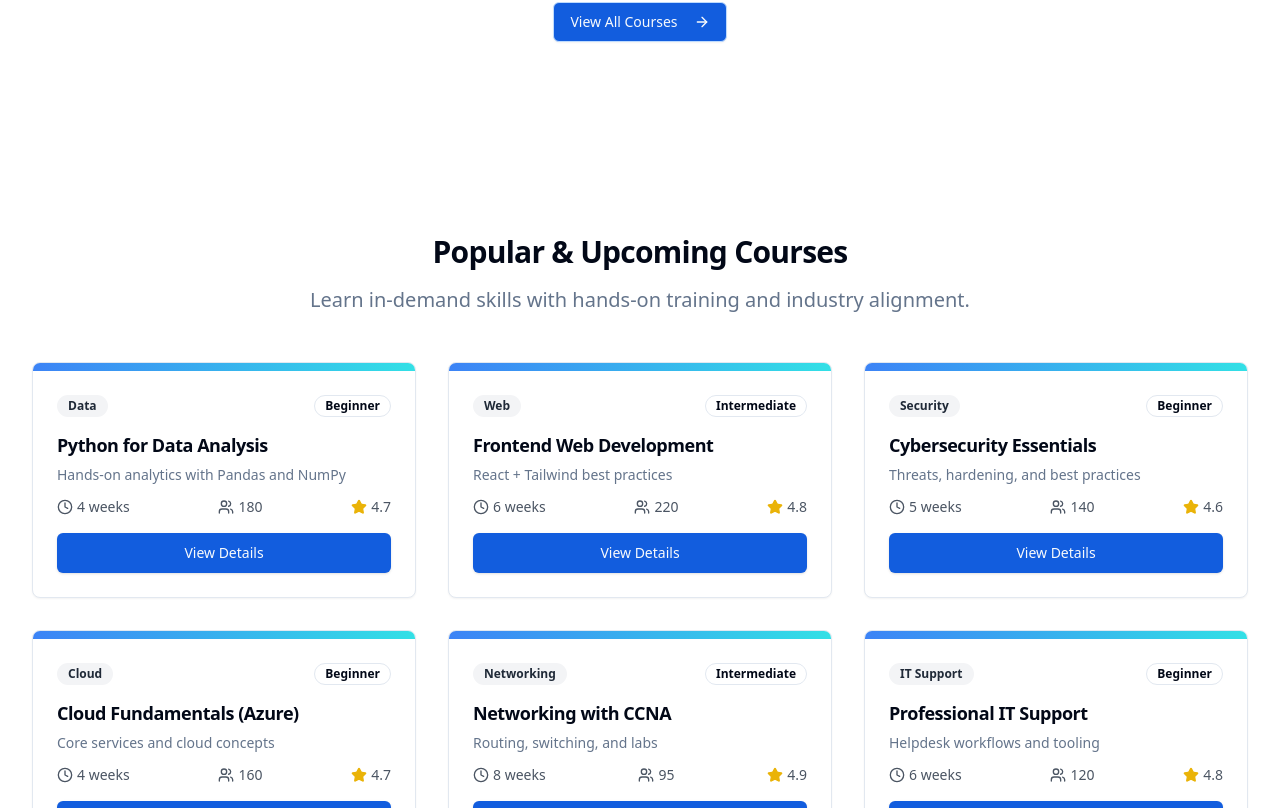
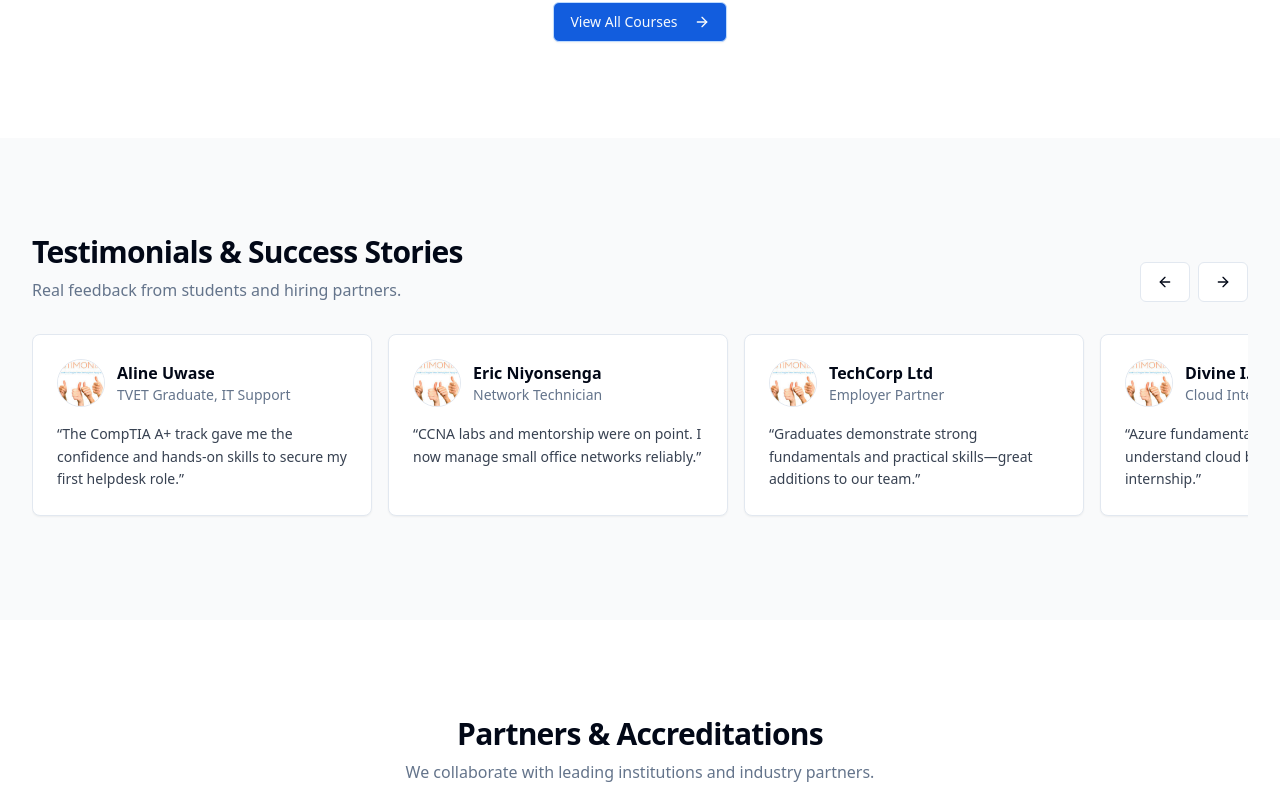
Before and after one commit to theonesteIT/natcom, a React (Vite) app: page / in a window 1280 px wide. Shown: the part 3772-4580 px from the top of the page. Built offline with nearby package versions, Linux system fonts and the light colour scheme.

Commit message:
New Changes made

```diff
--- a/src/pages/Index.tsx
+++ b/src/pages/Index.tsx
@@ -19,7 +19,6 @@ const Index = () => {
         <CoursesApp />
         <ServicesOverview />
         <FeaturedCourses />
-        <PopularCourses /> {/* This is where our courses grid lives */}
         <Testimonials />
         <Partners />
         <ContactForm />
```
